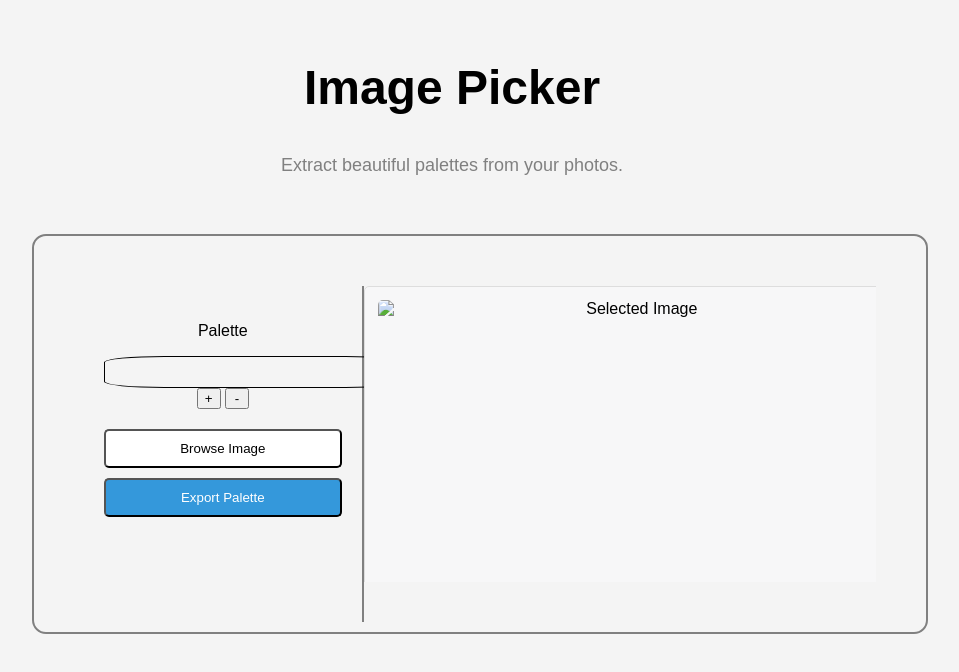
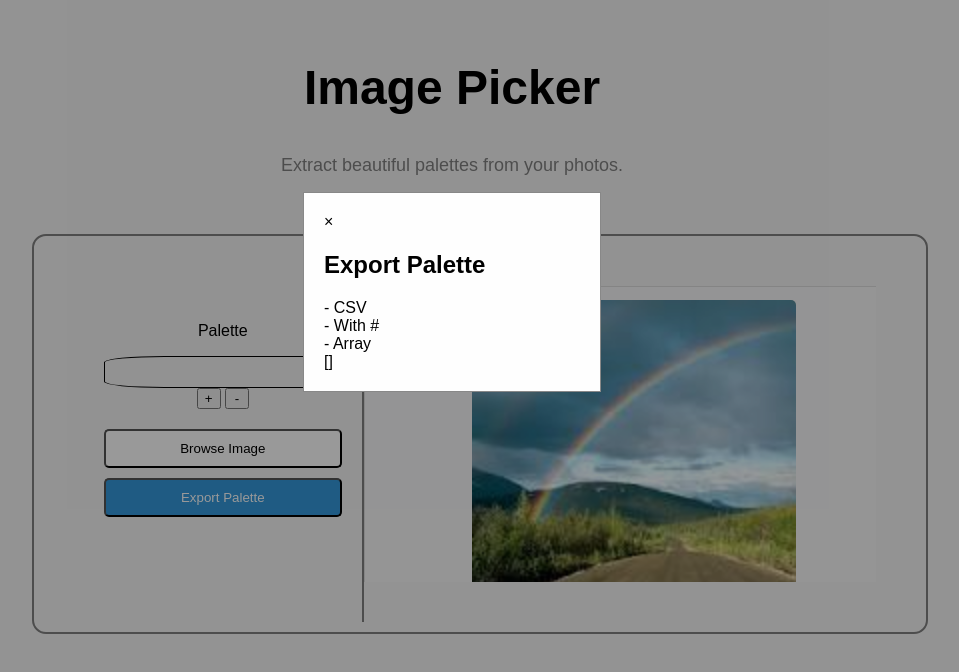
Before and after one commit to vinaybeelagi/Color_Picker, a plain HTML site: page index.html in a window 1280 px wide. Both pictures are taken after a click on the button "Export Palette". Shown: the whole page, without its empty margins (188-1147 px from the left). Drawn offline with Linux system fonts and the light colour scheme.

Commit message:
updated export popup and display colors in csv,#,'' format

```diff
--- a/index.html
+++ b/index.html
@@ -27,10 +27,19 @@
 
         <div class="right-container">
             <div class="image-container" id="imageContainer">
-                <img src="#" alt="Selected Image" id="selectedImage">
+                <img src="/rainbow.jpg" alt="Selected Image" id="selectedImage">
             </div>
         </div>
     </section>
+    <div class="popup" id="myPopup">
+        <div class="popup-content">
+          <span class="close">&times;</span>
+          <h2>Export Palette</h2>
+          <div id="csvFormat"></div>
+          <div id="withHashFormat"></div>
+          <div id="arrayFormat"></div>
+        </div>
+      </div>
 
     <input type="file" id="fileInput" style="display: none;">
     <script src="script.js"></script>
--- a/script.js
+++ b/script.js
@@ -3,6 +3,7 @@ const uploadedImage = document.getElementById('selectedImage');
 const addBtn = document.getElementById('add');
 const removeBtn = document.getElementById('remove');
 const paletteContainer = document.querySelector('.color-palette');
+const exportBtn =document.querySelector('.export-button');
 const image = document.getElementById('selectedImage');
 let palette = [];
 const eyeDropper = new EyeDropper();
@@ -46,3 +47,38 @@ removeBtn.addEventListener('click', () => {
         addBtn.disabled = false;
     }
 });
+function generateCSV() {
+    const capitalizedPalette = palette.map(color => color.toUpperCase().replace('#', ''));
+    return capitalizedPalette.join(',');
+}
+
+exportBtn.addEventListener('click', () => {
+    const csvContent = generateCSV();
+    const withHashContent = generateWithHash();
+    const arrayContent = generateArray();
+
+    const popup = document.getElementById("myPopup");
+    popup.style.display = "block";
+
+    const popupContent = document.querySelector(".popup-content");
+    popupContent.innerHTML = `
+      <span class="close">&times;</span>
+      <h2>Export Palette</h2>
+      <div id="csvFormat">- CSV<br>${csvContent}</div>
+      <div id="withHashFormat">- With #<br>${withHashContent}</div>
+      <div id="arrayFormat">- Array<br>${arrayContent}</div>
+    `;
+
+    const closeBtn = document.querySelector(".close");
+    closeBtn.addEventListener("click", () => {
+      popup.style.display = "none";
+    });
+});
+
+function generateWithHash() {
+    return palette.map(color => color.toUpperCase()).join(',');
+}
+
+function generateArray() {
+    return "[" + palette.map(color => "'" + color.toUpperCase().replace('#', '') + "'").join(', ') + "]";
+}
--- a/styles.css
+++ b/styles.css
@@ -52,8 +52,6 @@ body {
 flex: 1;
 height: 30px;
 border: none;
-
-
 }
 
 .right-container {
@@ -111,3 +109,23 @@ border: none;
     justify-content: flex-start;
     border-radius: 20%;
 }
+.popup {
+    display: none;
+    position: fixed;
+    z-index: 1;
+    left: 0;
+    top: 0;
+    width: 100%;
+    height: 100%;
+    overflow: auto;
+    background-color: rgb(0, 0, 0);
+    background-color: rgba(0, 0, 0, 0.4);
+  }
+
+  .popup-content {
+    background-color: #fefefe;
+    margin: 15% auto;
+    padding: 20px;
+    border: 1px solid #888;
+    width: 20%;
+  }
```
